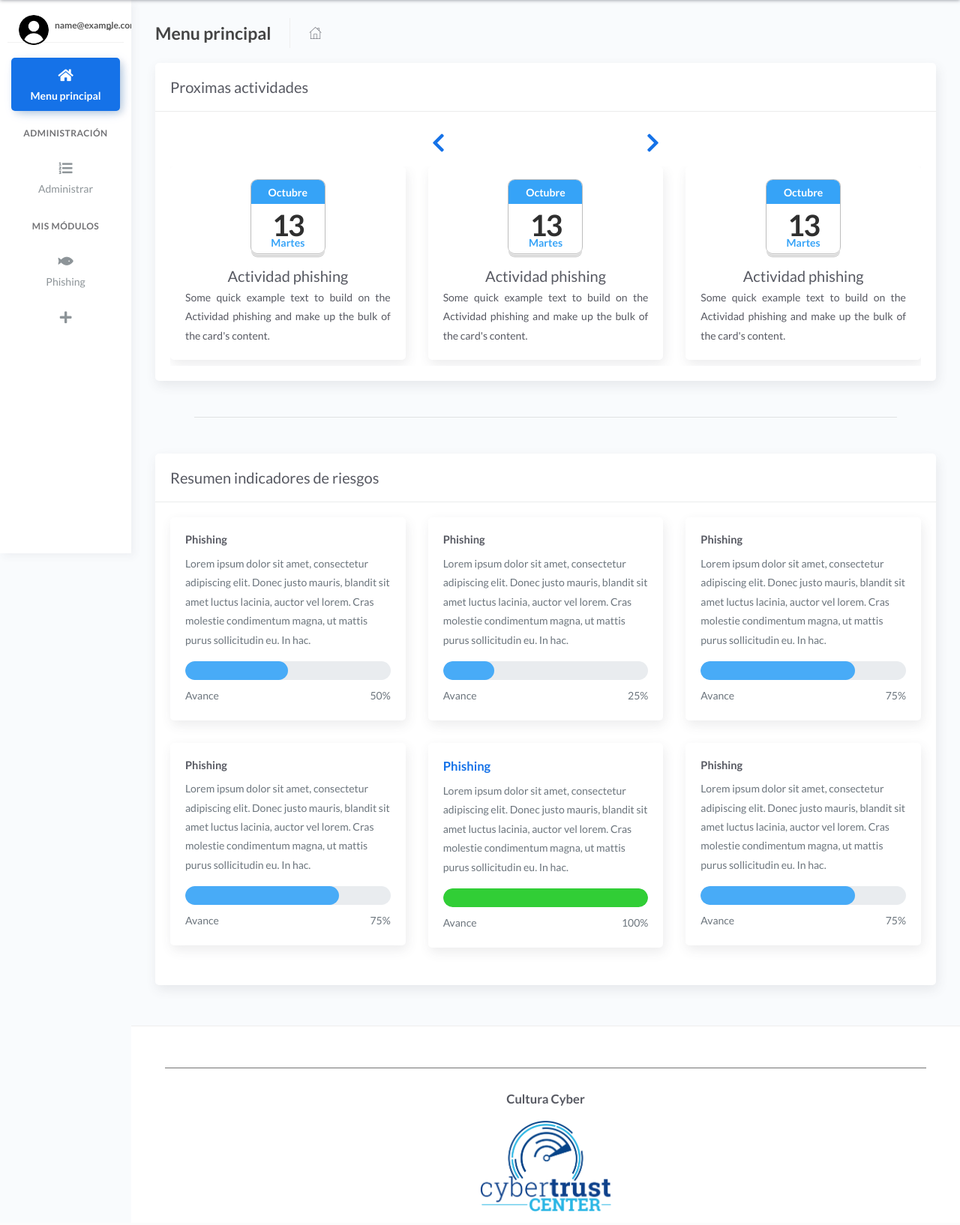
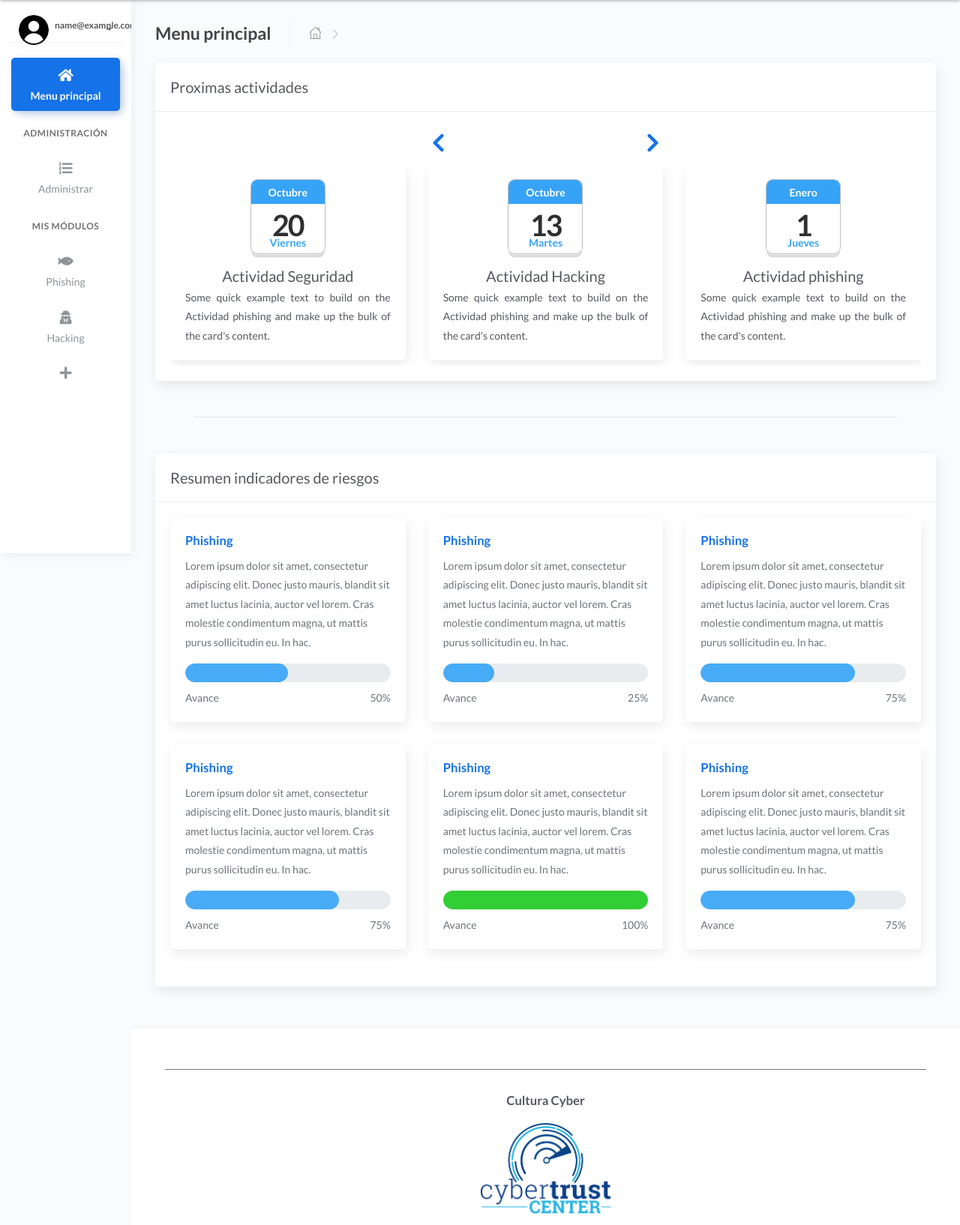
Before and after one commit to ImSoHappi/CulturaCyber, a Django app: page /home in a window 1280 px wide. Shown: the part 62-1696 px from the top of the page at 75% size. Run offline with Django 3.2, Linux system fonts and the light colour scheme; the visitor is signed in with stand-in values (Sample User, id 1); some libraries are stand-ins or nearby versions.

Commit message:
sube vistas de modulo

```diff
--- a/culturacyberCore/templates/includes/sidenav.html
+++ b/culturacyberCore/templates/includes/sidenav.html
@@ -88,6 +88,13 @@
 							</li>
 
 							<li class="nav-item">
+								<a href="{% url 'module' %}">
+									<i class="fas fa-user-secret"></i>
+									<p>Hacking</p>
+								</a>
+							</li>
+
+							<li class="nav-item">
 								<a href="">
 									<i class="fas fa-plus"></i>
 								</a>
--- a/culturacyberCore/templates/organizers_templates/home.html
+++ b/culturacyberCore/templates/organizers_templates/home.html
@@ -15,6 +15,9 @@
                 <a href="{% url 'home' %}">
                     <i class="flaticon-home"></i>
                 </a>
+            </li>
+            <li class="separator">
+                <i class="flaticon-right-arrow"></i>
             </li>
         </ul>
     </div>
@@ -51,11 +54,11 @@
                             <div class="card mb-2">
                               <div class="card-body mt--3">
                                   <time datetime="" class="icon">
-                                      <em>Martes</em>
+                                      <em>Viernes</em>
                                       <strong>Octubre</strong>
-                                      <span>13</span>
+                                      <span>20</span>
                                   </time>
-                                  <h4 class="card-title text-center">Actividad phishing</h4>
+                                  <h4 class="card-title text-center">Actividad Seguridad</h4>
                                   <p class="card-text" style="text-align: justify;">Some quick example text to build on the Actividad phishing and make up the bulk of the
                                       card's content.</p>
                               </div>
@@ -70,7 +73,7 @@
                                       <strong>Octubre</strong>
                                       <span>13</span>
                                   </time>
-                                  <h4 class="card-title text-center">Actividad phishing</h4>
+                                  <h4 class="card-title text-center">Actividad Hacking</h4>
                                   <p class="card-text" style="text-align: justify;">Some quick example text to build on the Actividad phishing and make up the bulk of the
                                       card's content.</p>
                               </div>
@@ -81,9 +84,9 @@
                               <div class="card mb-2">
                                 <div class="card-body mt--3">
                                     <time datetime="" class="icon">
-                                        <em>Martes</em>
-                                        <strong>Octubre</strong>
-                                        <span>13</span>
+                                        <em>Jueves</em>
+                                        <strong>Enero</strong>
+                                        <span>1</span>
                                     </time>
                                     <h4 class="card-title text-center">Actividad phishing</h4>
                                     <p class="card-text" style="text-align: justify;">Some quick example text to build on the Actividad phishing and make up the bulk of the
@@ -105,8 +108,8 @@
                               <div class="card-body mt--3">
                                   <time datetime="" class="icon">
                                       <em>Martes</em>
-                                      <strong>Octubre</strong>
-                                      <span>13</span>
+                                      <strong>septiemre</strong>
+                                      <span>5</span>
                                   </time>
                                   <h4 class="card-title text-center">Actividad phishing</h4>
                                   <p class="card-text" style="text-align: justify;">Some quick example text to build on the Actividad phishing and make up the bulk of the
@@ -120,8 +123,8 @@
                               <div class="card-body mt--3">
                                   <time datetime="" class="icon">
                                       <em>Martes</em>
-                                      <strong>Octubre</strong>
-                                      <span>13</span>
+                                      <strong>Agosto</strong>
+                                      <span>2</span>
                                   </time>
                                   <h4 class="card-title text-center">Actividad phishing</h4>
                                   <p class="card-text" style="text-align: justify;">Some quick example text to build on the Actividad phishing and make up the bulk of the
@@ -135,7 +138,7 @@
                                 <div class="card-body mt--3">
                                     <time datetime="" class="icon">
                                         <em>Martes</em>
-                                        <strong>Octubre</strong>
+                                        <strong>enero</strong>
                                         <span>13</span>
                                     </time>
                                     <h4 class="card-title text-center">Actividad phishing</h4>
@@ -171,7 +174,7 @@
                     <div class="card-body">
                         <div class="d-flex justify-content-between">
                             <div>
-                                <h5><b>Phishing</b></h5>
+                                <a href="{% url 'module' %}"><h4><b>Phishing</b></h4></a>
                                 <p class="text-muted">
 
                                     Lorem ipsum dolor sit amet, consectetur adipiscing elit. Donec justo mauris, blandit sit amet luctus lacinia, auctor vel lorem. Cras molestie condimentum magna, ut mattis purus sollicitudin eu. In hac. </p>
@@ -194,7 +197,7 @@
                     <div class="card-body">
                         <div class="d-flex justify-content-between">
                             <div>
-                                <h5><b>Phishing</b></h5>
+                                <a href="{% url 'module' %}"><h4><b>Phishing</b></h4></a>
                                 <p class="text-muted">
 
                                     Lorem ipsum dolor sit amet, consectetur adipiscing elit. Donec justo mauris, blandit sit amet luctus lacinia, auctor vel lorem. Cras molestie condimentum magna, ut mattis purus sollicitudin eu. In hac. </p>
@@ -217,7 +220,7 @@
                     <div class="card-body">
                         <div class="d-flex justify-content-between">
                             <div>
-                                <h5><b>Phishing</b></h5>
+                                <a href="{% url 'module' %}"><h4><b>Phishing</b></h4></a>
                                 <p class="text-muted">
 
                                     Lorem ipsum dolor sit amet, consectetur adipiscing elit. Donec justo mauris, blandit sit amet luctus lacinia, auctor vel lorem. Cras molestie condimentum magna, ut mattis purus sollicitudin eu. In hac. </p>
@@ -240,7 +243,7 @@
                     <div class="card-body">
                         <div class="d-flex justify-content-between">
                             <div>
-                                <h5><b>Phishing</b></h5>
+                                <a href="{% url 'module' %}"><h4><b>Phishing</b></h4></a>
                                 <p class="text-muted">
 
                                     Lorem ipsum dolor sit amet, consectetur adipiscing elit. Donec justo mauris, blandit sit amet luctus lacinia, auctor vel lorem. Cras molestie condimentum magna, ut mattis purus sollicitudin eu. In hac. </p>
@@ -286,7 +289,7 @@
                     <div class="card-body">
                         <div class="d-flex justify-content-between">
                             <div>
-                                <h5><b>Phishing</b></h5>
+                                <a href="{% url 'module' %}"><h4><b>Phishing</b></h4></a>
                                 <p class="text-muted">
 
                                     Lorem ipsum dolor sit amet, consectetur adipiscing elit. Donec justo mauris, blandit sit amet luctus lacinia, auctor vel lorem. Cras molestie condimentum magna, ut mattis purus sollicitudin eu. In hac. </p>
--- a/requirements.txt
+++ b/requirements.txt
@@ -2,4 +2,3 @@ Django
 django-ckeditor
 gunicorn
 whitenoise
-psycopg2
```
